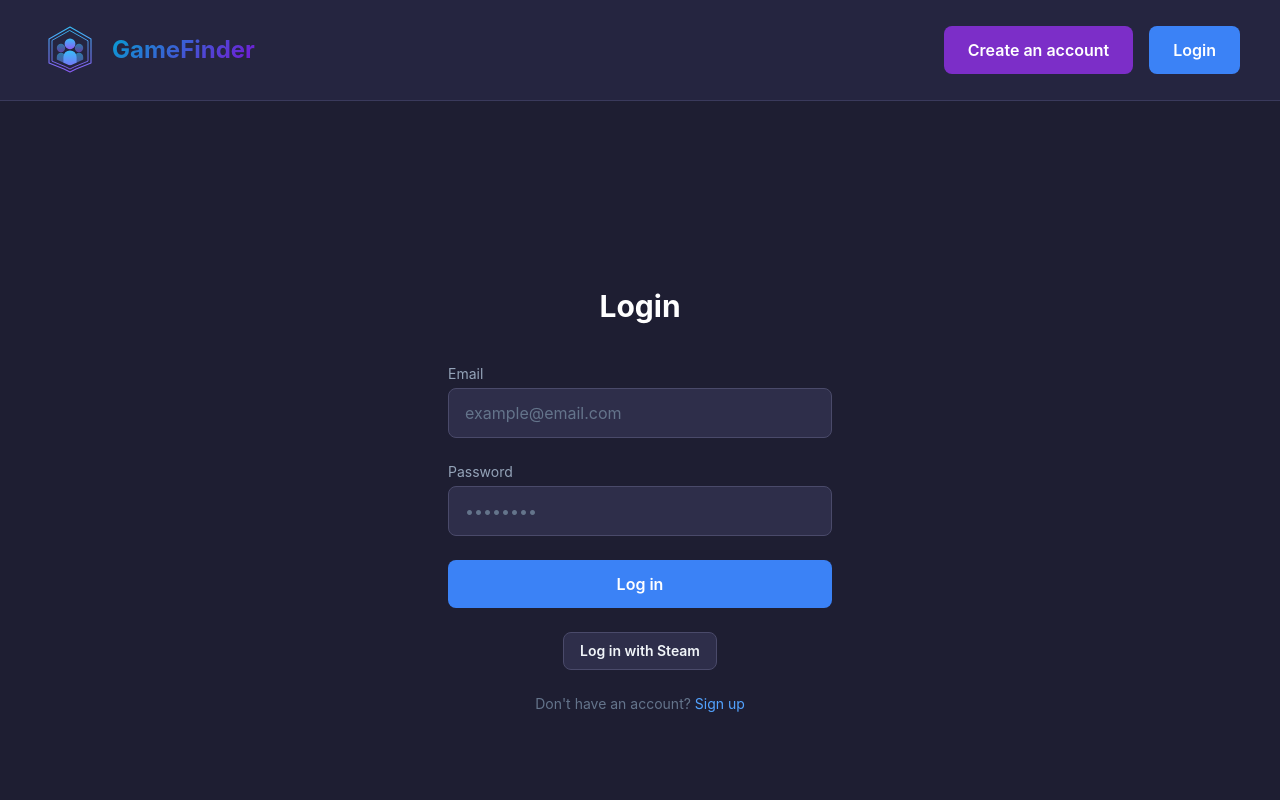
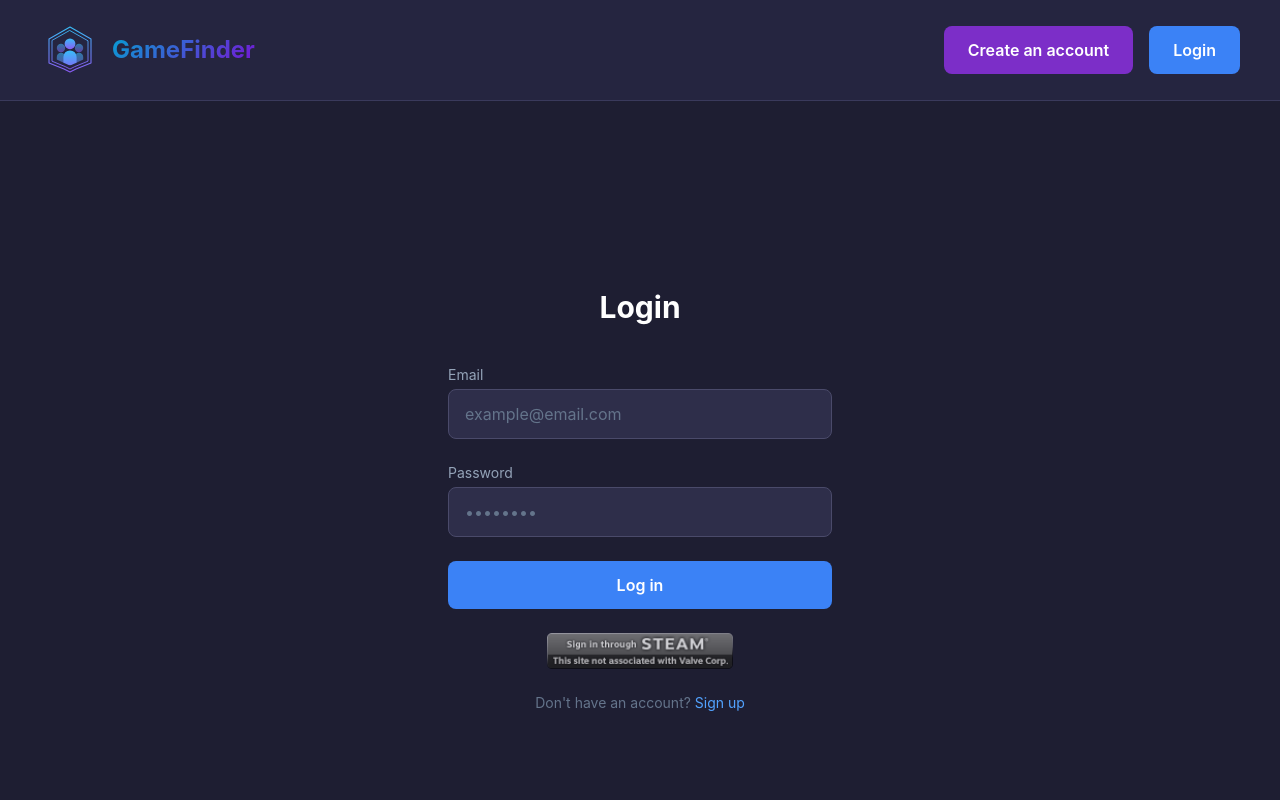
Before and after one commit to gaesteve42/ft-transcendence, a React (Vite) app in the folder frontend/: page /login in a window 1280 px wide. Shown: the top 800 px of the page. Built offline with nearby package versions, Linux system fonts and the light colour scheme.

Commit message:
revamp of the "connect steam" button into the official Valve version of the button.

```diff
--- a/frontend/src/pages/Dashboard.tsx
+++ b/frontend/src/pages/Dashboard.tsx
@@ -3,6 +3,7 @@ import { useAuth } from '../components/context/AuthContext'
 import { motion, AnimatePresence } from 'motion/react'
 import { Link, useNavigate } from 'react-router'
 import Button from '../components/ui/Button'
+import steamLoginImg from '../assets/steam_login.png'
 
 type SteamGame = {
 	appId: string
@@ -428,8 +429,8 @@ function Dashboard() {
 											</div>
 										</div>
 										{!user?.steamId && (
-											<a href="/api/auth/steam" className="px-5 py-2 rounded-lg bg-violet-500 hover:bg-violet-600 text-white text-sm font-medium transition-colors">
-												Connect Steam
+											<a href="/api/auth/steam" className="opacity-80 hover:opacity-100 transition-opacity">
+												<img src={steamLoginImg} alt="Sign in through Steam" className="h-9" />
 											</a>
 										)}
 									</div>
--- a/frontend/src/pages/Login.tsx
+++ b/frontend/src/pages/Login.tsx
@@ -4,6 +4,7 @@ import { motion } from 'motion/react'
 import { useAuth } from '../components/context/AuthContext'
 import Input from '../components/ui/Input'
 import Button from '../components/ui/Button'
+import steamLoginImg from '../assets/steam_login.png'
 
 type LoginResponse = {
 	message?: string
@@ -73,9 +74,9 @@ function Login() {
 				</Button>
 				<a
 					href="/api/auth/steam"
-					className="px-4 py-2 rounded-lg text-sm font-semibold transition-all text-center cursor-pointer bg-dark-700 hover:bg-dark-600 text-text-purple border border-dark-500 hover:border-violet-500/50 hover:shadow-[0_0_20px_rgba(146,57,228,0.2)] self-center"
+					className="self-center opacity-80 hover:opacity-100 transition-opacity"
 				>
-					Log in with Steam
+					<img src={steamLoginImg} alt="Sign in through Steam" className="h-9" />
 				</a>
 				<p className="text-center text-sm text-text-muted">
 					Don't have an account?{' '}
--- a/frontend/src/pages/Profile.tsx
+++ b/frontend/src/pages/Profile.tsx
@@ -1,6 +1,7 @@
 import { useState, useEffect } from 'react'
 import Button from '../components/ui/Button'
 import Input from '../components/ui/Input'
+import steamLoginImg from '../assets/steam_login.png'
 
 function Profile() {
 	const [user, setUser] = useState<{
@@ -182,8 +183,8 @@ function Profile() {
 							</div>
 						</div>
 						{!user.steamId && (
-							<a href="/api/auth/steam" className="px-4 py-2 rounded-full text-xs font-medium border bg-dark-600 text-text-white border-dark-500 hover:border-violet-500/50 hover:text-text-purple transition-all">
-								Connecter
+							<a href="/api/auth/steam" className="opacity-80 hover:opacity-100 transition-opacity">
+								<img src={steamLoginImg} alt="Sign in through Steam" className="h-8" />
 							</a>
 						)}
 					</div>
--- a/frontend/src/pages/Register.tsx
+++ b/frontend/src/pages/Register.tsx
@@ -4,6 +4,7 @@ import { motion } from 'motion/react'
 import { useAuth } from '../components/context/AuthContext'
 import Input from '../components/ui/Input'
 import Button from '../components/ui/Button'
+import steamLoginImg from '../assets/steam_login.png'
 
 type RegisterResponse = {
 	message?: string
@@ -93,9 +94,9 @@ function Register() {
 				</Button>
 				<a
 					href="/api/auth/steam"
-					className="px-4 py-2 rounded-lg text-sm font-semibold transition-all text-center cursor-pointer bg-dark-700 hover:bg-dark-600 text-text-purple border border-dark-500 hover:border-violet-500/50 hover:shadow-[0_0_20px_rgba(146,57,228,0.2)] self-center"
+					className="self-center opacity-80 hover:opacity-100 transition-opacity"
 				>
-					Log in with Steam
+					<img src={steamLoginImg} alt="Sign in through Steam" className="h-9" />
 				</a>
 				<p className="text-center text-sm text-text-muted">
 					Already have an account?{' '}
```
Also changed, not shown: frontend/src/assets/steam_login.png (added).
